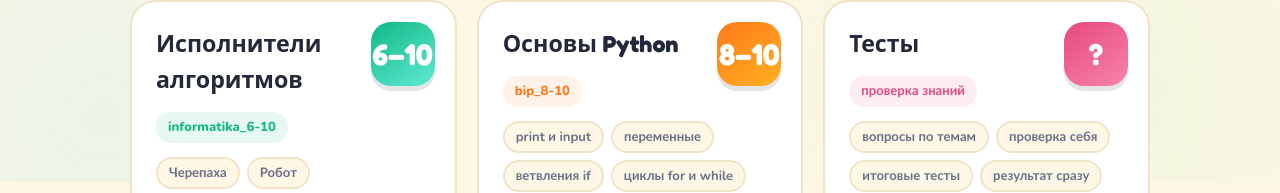
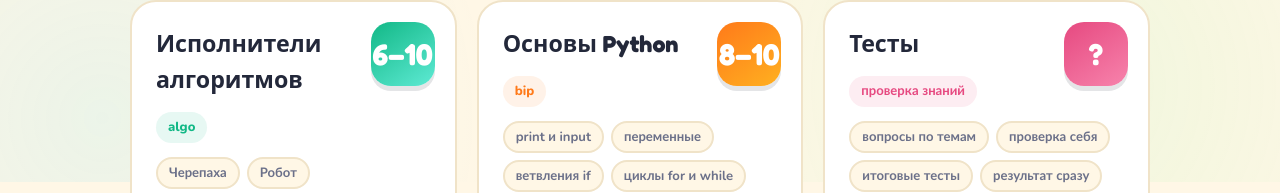
Before and after one commit to aliakseiivanko-lab/test, a plain HTML site: page index.html in a window 1280 px wide. Shown: the part 618-811 px from the top of the page. Drawn offline with nearby package versions, Linux system fonts and the light colour scheme.

Commit message:
Add files via upload

```diff
--- a/index.html
+++ b/index.html
@@ -330,10 +330,10 @@ footer b{color:var(--accent)}
     <p class="sub reveal d1">Два сайта с уроками и отдельный сайт с тестами — нажми на карточку, чтобы перейти.</p>
 
     <div class="courses">
-      <a class="card c9 reveal d1" href="https://aliakseiivanko-lab.github.io/informatika_6-10/" data-name="Исполнители алгоритмов — 6–10 классы">
+      <a class="card c9 reveal d1" href="/algo/index" data-name="Исполнители алгоритмов — 6–10 классы">
         <span class="num">6–10</span>
         <h3>Исполнители алгоритмов</h3>
-        <span class="who">informatika_6-10</span>
+        <span class="who">algo</span>
         <div class="topics">
           <span>Черепаха</span><span>Робот</span><span>Python-редакторы</span>
           <span>алгоритмы</span><span>задачи с проверкой</span>
@@ -343,10 +343,10 @@ footer b{color:var(--accent)}
         </span>
       </a>
 
-      <a class="card reveal d2" href="https://aliakseiivanko-lab.github.io/bip_8-10/" data-name="Школа робота Бипа — 8–10 классы">
+      <a class="card reveal d2" href="/bip/index" data-name="Школа робота Бипа — 8–10 классы">
         <span class="num">8–10</span>
         <h3>Основы Python</h3>
-        <span class="who">bip_8-10</span>
+        <span class="who">bip</span>
         <div class="topics">
           <span>print и input</span><span>переменные</span><span>ветвления if</span>
           <span>циклы for и while</span><span>строки</span><span>массивы</span>
```
